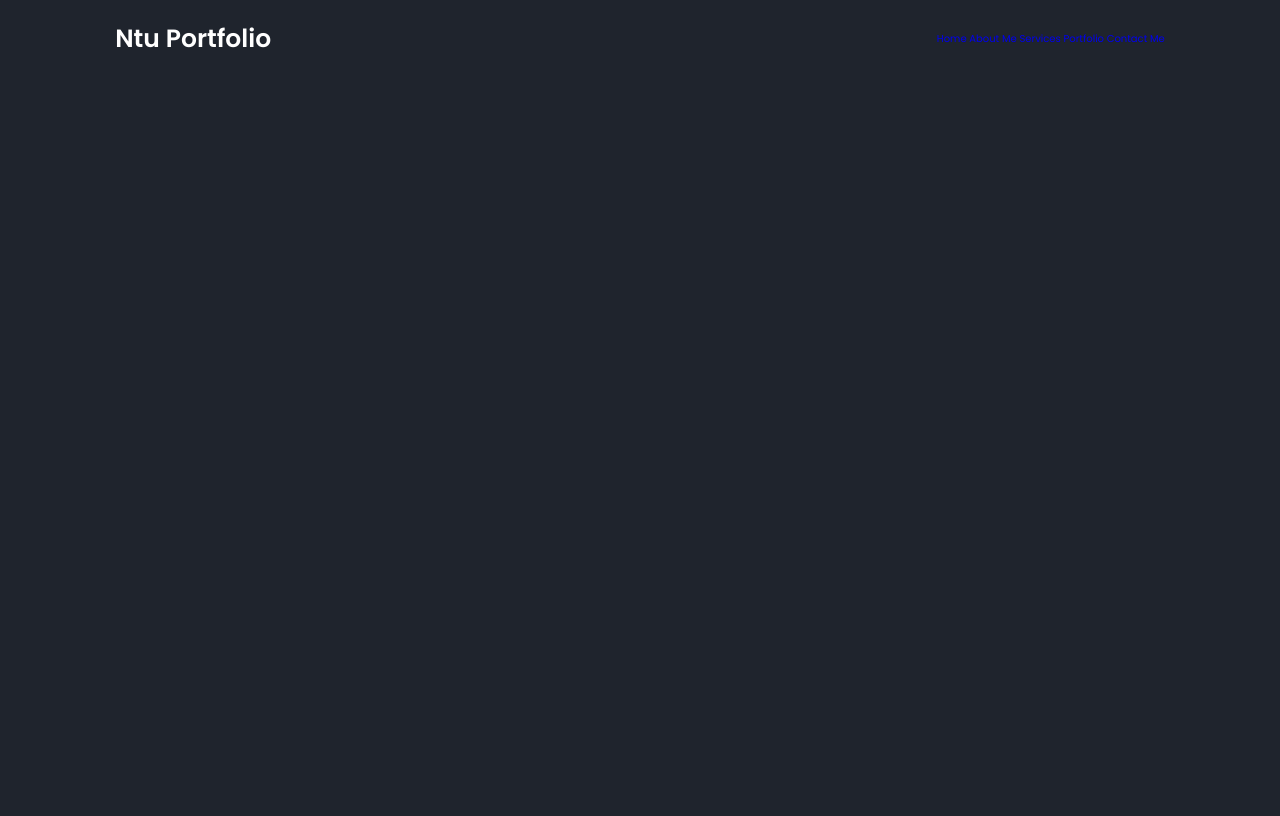
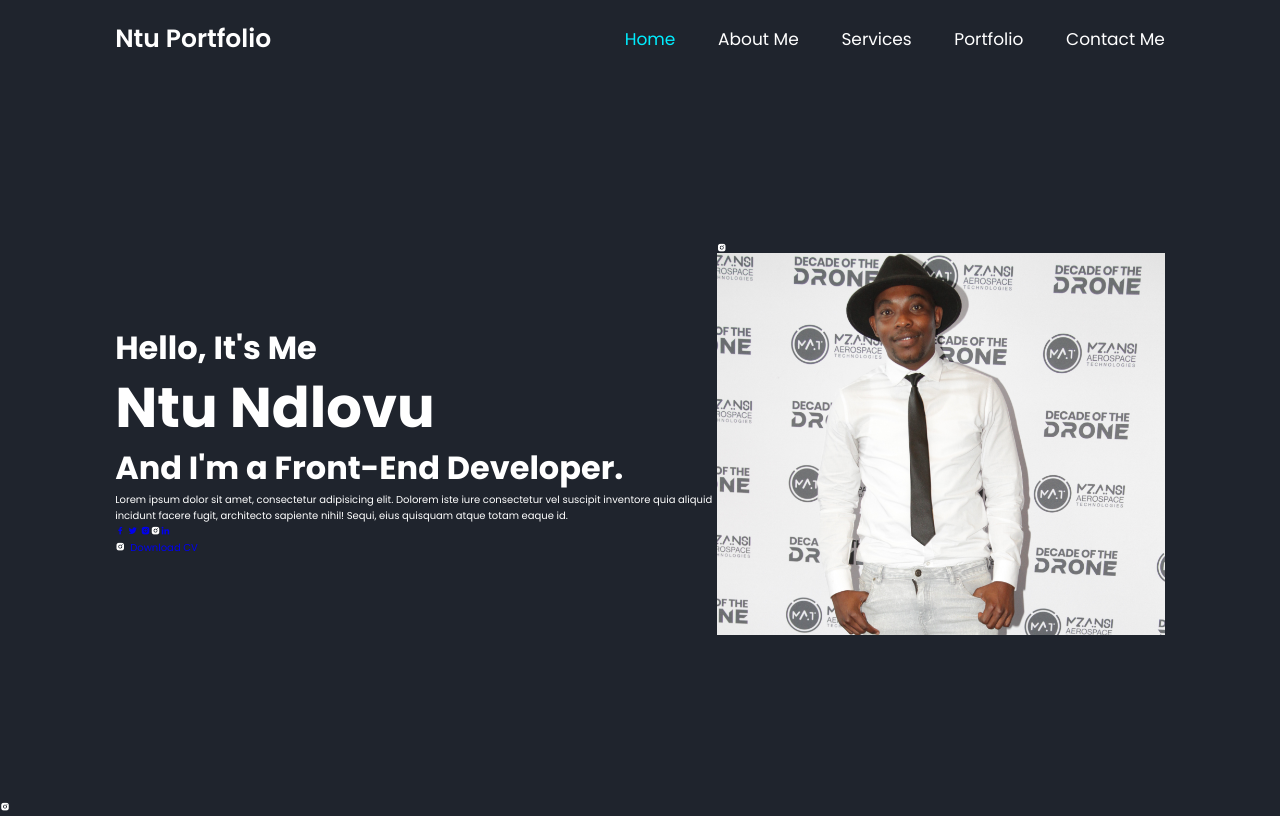
Before and after one commit to Juvi09/ntu-online-profile, a plain HTML site: page index.html in a window 1280 px wide. Drawn offline with nearby package versions, Linux system fonts and the light colour scheme.

Commit message:
Added styling on content and img

```diff
--- a/index.html
+++ b/index.html
@@ -10,15 +10,20 @@
 
     <!-- ! Custom CSS -->
     <link rel="stylesheet" href="style.css">
+
+    <!-- !  -->
+    <link href='https://unpkg.com/boxicons@2.1.4/css/boxicons.min.css' rel='stylesheet'>
 </head>
 <body>
 
     <!-- ! Header Design -->
     <header class="header">
-       <a href="" class="logo">Ntu Portfolio</a>
+       <a href="#" class="logo">Ntu Portfolio</a>
 
-       <nav class="nav">
-          <a href="#home">Home</a>
+       <i class="bx bx-menu" id="menu-icon"></i>
+
+       <nav class="navbar">
+          <a href="#home" class="active">Home</a>
           <a href="#about">About Me</a>
           <a href="#services">Services</a>
           <a href="#portfolio">Portfolio</a>
@@ -26,5 +31,24 @@
        </nav>
     </header>
 
+    <section class="home" id="home">
+        <div class="home-content">
+            <h3>Hello, It's Me</h3>
+            <h1>Ntu Ndlovu</h1>
+            <h3>And I'm a <span>Front-End Developer.</span></h3>
+            <p>Lorem ipsum dolor sit amet, consectetur adipisicing elit. Dolorem iste iure consectetur vel suscipit inventore quia aliquid incidunt facere fugit, architecto sapiente nihil! Sequi, eius quisquam atque totam eaque id. </p>
+            <div class="social-media">
+                <a href="#"><i class='bx bxl-facebook'></i></a>
+                <a href="#"><i class='bx bxl-twitter'></i></a>
+                <a href="#"><i class='bx bxl-instagram-alt'</a>
+                <a href="#"><i class='bx bxl-linkedin'></i></a>
+            </div>
+            <a href="#" class="btn">Download CV</a>
+        </div>
+        <div class="home-img">
+            <img src="images/Ntuthuko.jpg" width="100%" height="100%" alt="">
+        </div>
+    </section>
+
 </body>
 </html>
--- a/style.css
+++ b/style.css
@@ -28,6 +28,11 @@ body {
     color: var(--text-color);
 }
 
+section {
+    min-height: 100vh;
+    padding: 10rem 9% 2rem;
+}
+
 .header {
     position: fixed;
     top: 0;
@@ -52,8 +57,38 @@ body {
     font-size: 1.7rem;
     color: var(--text-color);
     margin-left: 4rem;
+    transition: .3s;
 }
 
-.navbar a:hover {
+.navbar a:hover,
+.navbar a.active {
     color: var(--main-color);
 }
+
+#menu-icon {
+    font-size: 3.6rem;
+    color: var(--text-color);
+    display: none;
+}
+
+.home {
+    display: flex;
+    justify-content: center;
+    align-items: center;
+}
+
+.home-img img {
+    width:35vw;
+}
+
+
+.home-content h3 {
+    font-size: 3.2rem;
+    font-weight: 700;
+}
+
+.home-content h1 {
+    font-size: 5.6rem;
+    font-weight: 700;
+    line-height: 1.3;
+}
```
Also changed, not shown: images/Ntuthuko.jpg (added).
